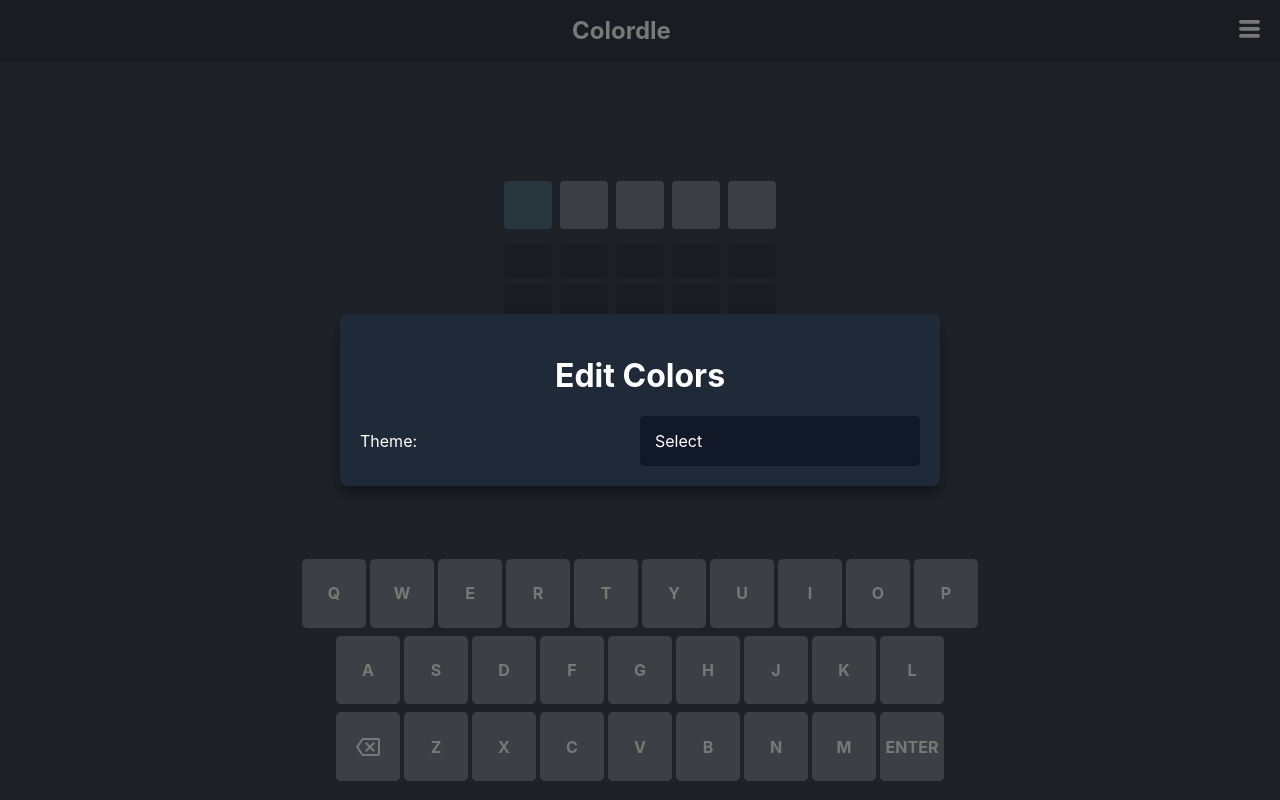
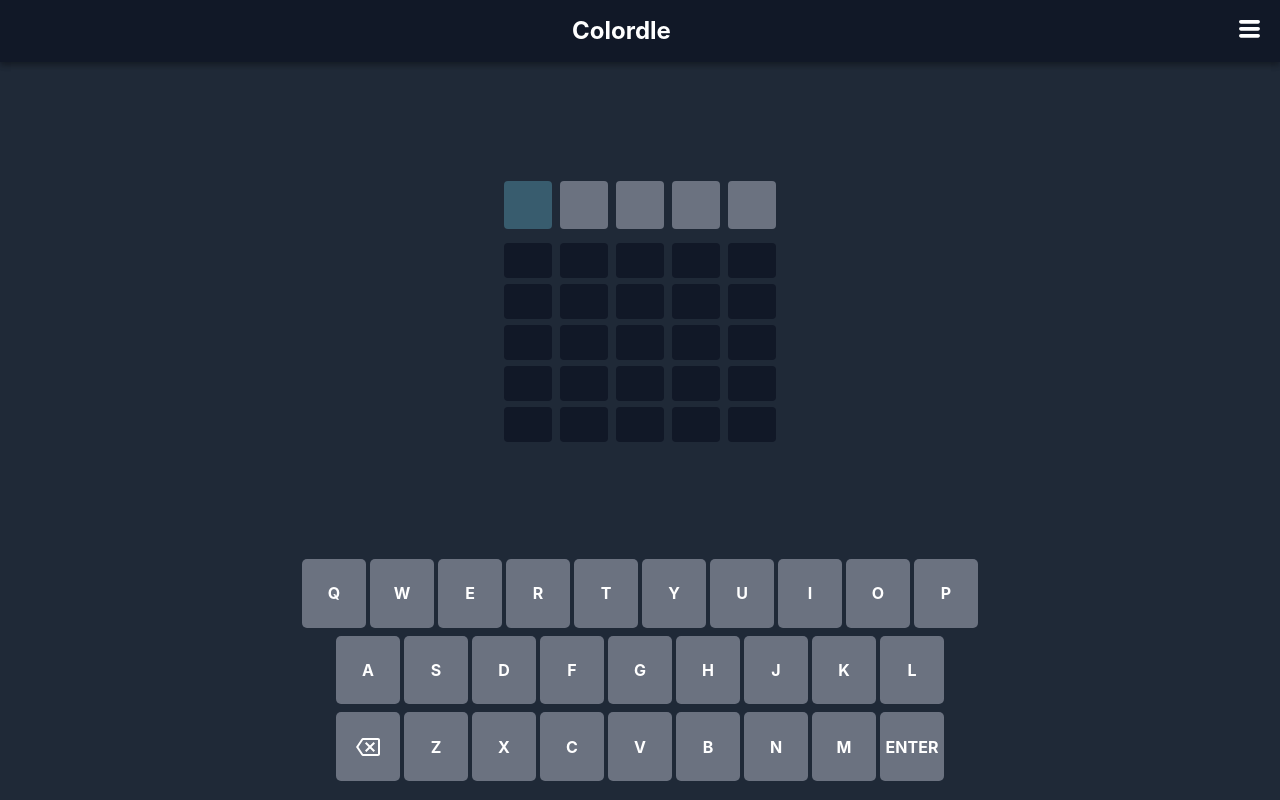
Before and after one commit to MattHaslemTech/Colordle, a React (Create React App) app: page / in a window 1280 px wide. Built offline with nearby package versions, Linux system fonts and the light colour scheme.

Commit message:
Add styling on dropdown and buttons. Add ability to close popup

```diff
--- a/public/index.html
+++ b/public/index.html
@@ -9,6 +9,7 @@
       name="description"
       content="Web site created using create-react-app"
     />
+    <script src="https://ajax.googleapis.com/ajax/libs/jquery/3.6.0/jquery.min.js"></script>
     <link rel="apple-touch-icon" href="%PUBLIC_URL%/logo192.png" />
     <!--
       manifest.json provides metadata used when your web app is installed on a
@@ -27,6 +28,11 @@
     <title>React App</title>
   </head>
   <body>
+    <script type="text/javascript">
+      function closePopUp(){
+        $('.pop-up-wrap.open').removeClass('open');
+      }
+    </script>
     <div id="root"></div>
   </body>
 </html>
--- a/src/components/Navbar/Menu.jsx
+++ b/src/components/Navbar/Menu.jsx
@@ -1,4 +1,6 @@
 import React from 'react';
+
+import $ from 'jquery';
 
 import ColorPopUp from './Popups/ColorPopup';
 
@@ -15,6 +17,13 @@ class Menu extends React.Component
 
   openPopUp(e) {
     var popup = e.target.getAttribute("data-popup");
+    console.log(popup);
+    $('.pop-up-wrap[data-name="' + popup + '"]').addClass('open');
+  }
+
+  closePopup()
+  {
+    $('.pop-up-wrap.open').removeClass('open');
   }
 
   render(){
--- a/src/components/Navbar/Popups/ColorPopup.jsx
+++ b/src/components/Navbar/Popups/ColorPopup.jsx
@@ -6,6 +6,7 @@ import Dropdown from '../../Items/Dropdown';
 
 import '../../styles/popups.css';
 import '../../styles/items/dropdown.css';
+import '../../styles/items/buttons.css';
 
 class ColorPopUp extends React.Component {
 
@@ -131,7 +132,7 @@ class ColorPopUp extends React.Component {
     var customThemeOptions = this.customThemeDropdownBuilder();
 
     return(
-      <div className="pop-up-wrap">
+      <div className="pop-up-wrap" data-name="color">
         <div className="content-wrap">
           <h1>Edit Colors</h1>
           <div className="row">
@@ -140,6 +141,7 @@ class ColorPopUp extends React.Component {
               <Dropdown options={themeOptions} callback={this.updateTheme} customThemeOptions={customThemeOptions} />
             </div>
           </div>
+          <div className="close-popup button" onClick={window.closePopUp}>Cancel</div>
         </div>
       </div>
     )
--- /dev/null
+++ b/src/components/styles/items/buttons.css
@@ -0,0 +1,4 @@
+.button {
+  padding: 15px 20px;
+  cursor: pointer;
+}
--- a/src/components/styles/items/dropdown.css
+++ b/src/components/styles/items/dropdown.css
@@ -36,6 +36,8 @@
   max-height: 0px;
 
   border-radius: 0px 0px 5px 5px;
+
+  overflow-y: auto;
 }
 
 .dropdown-wrap[data-open="true"] .options-wrap
@@ -87,11 +89,12 @@
 .dropdown-wrap .item .colors-wrap
 {
   display: flex;
-
+  box-shadow: rgba(0, 0, 0, 0.12) 0px 1px 3px, rgba(0, 0, 0, 0.24) 0px 1px 2px;
 }
 .dropdown-wrap .item .color-box
 {
   --size: 30px;
   height: var(--size);
   width: calc(var(--size) / 2);
+  box-shadow: rgba(0, 0, 0, 0.1) 0px 10px 15px -3px, rgba(0, 0, 0, 0.05) 0px 4px 6px -2px;
 }
--- a/src/components/styles/navbar.css
+++ b/src/components/styles/navbar.css
@@ -39,6 +39,8 @@
   box-sizing: border-box;
 
   padding: 12px;
+
+  box-shadow: rgba(0, 0, 0, 0.16) 0px 3px 6px, rgba(0, 0, 0, 0.23) 0px 3px 6px;
 }
 
 #navbar > *
--- a/src/components/styles/popups.css
+++ b/src/components/styles/popups.css
@@ -1,5 +1,6 @@
 .pop-up-wrap
 {
+  transition: all 300ms;
   position: absolute;
   top: 0;
   left: 0;
@@ -13,12 +14,19 @@
 
   width: 100vw;
   height: 100vh;
+  max-height: 0px;
+  overflow: hidden;
   box-sizing: border-box;
 
   background: rgba(30,30,30,0.6);
 
 }
 
+.pop-up-wrap.open
+{
+  max-height: 100vh;
+
+}
 
 .pop-up-wrap .content-wrap
 {
--- a/src/files/themes.json
+++ b/src/files/themes.json
@@ -17,6 +17,25 @@
       "letter-not-in-word-text-color": "rgba(171, 171, 171, 1)",
 
       "not-in-dictionary-bg-color": "rgba(225, 29, 72, 1)"
+    },
+
+    "White" : {
+      "game-bg-color": "rgba(255, 255, 255,1)",
+
+      "navbar-bg-color": "rgba(255, 255, 255, 1)",
+      "menu-bg-color": "#28434F",
+
+      "text-color": "#000",
+      "letter-selected-row-bg-color": "rgba(107, 114, 128, 1)",
+      "letter-bg-color": "rgba(240,240,240, 1)",
+      "letter-color-glow": "rgba(24,78,99, 0.4)",
+
+      "letter-correct-spot-bg-color": "rgba(83,141,78, 1)",
+      "letter-bg-in-word-color": "rgba(181,159,59, 1)",
+
+      "letter-not-in-word-text-color": "rgba(171, 171, 171, 1)",
+
+      "not-in-dictionary-bg-color": "rgba(225, 29, 72, 1)"
     }
 
 
```
